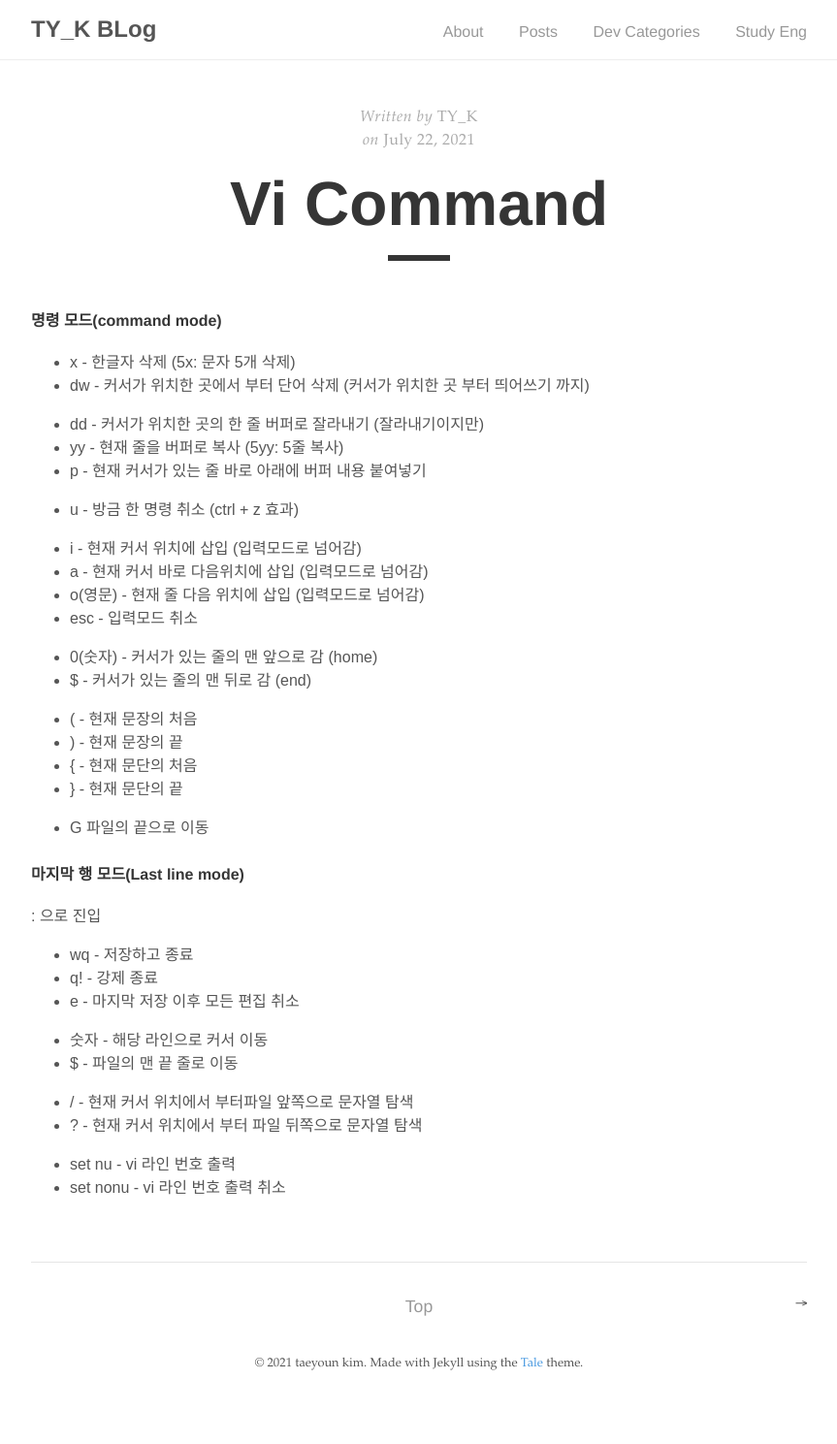
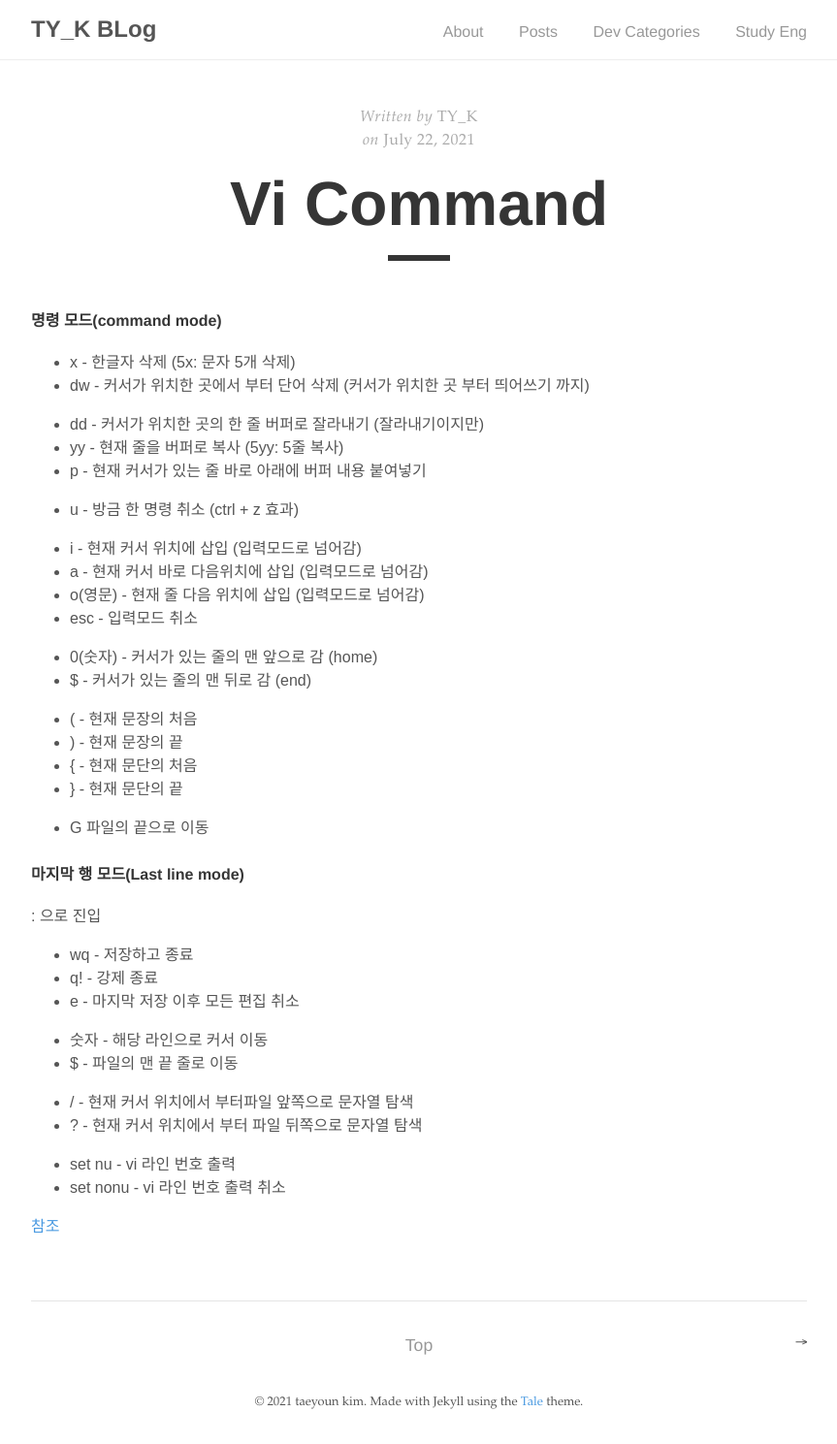
Before and after one commit to fure0/fure0.github.io, a Jekyll site: the page built from _posts/2021-07-22-vi-command.md, in a window 1280 px wide. Shown: the whole page at 97% size, without its empty margins (208-1071 px from the left). Built offline with Jekyll 4.4.1, drawn with Linux system fonts in a browser that asks for light colours; before the commit the page ends 1449 px from its top, so only the background shows below that.

Commit message:
add link

```diff
--- a/_posts/2021-07-22-vi-command.md
+++ b/_posts/2021-07-22-vi-command.md
@@ -45,3 +45,7 @@ author: "TY_K"
 
 * set nu - vi 라인 번호 출력
 * set nonu - vi 라인 번호 출력 취소
+
+[참조][link1]
+
+[link1]: https://blockdmask.tistory.com/25 "link1"
```
